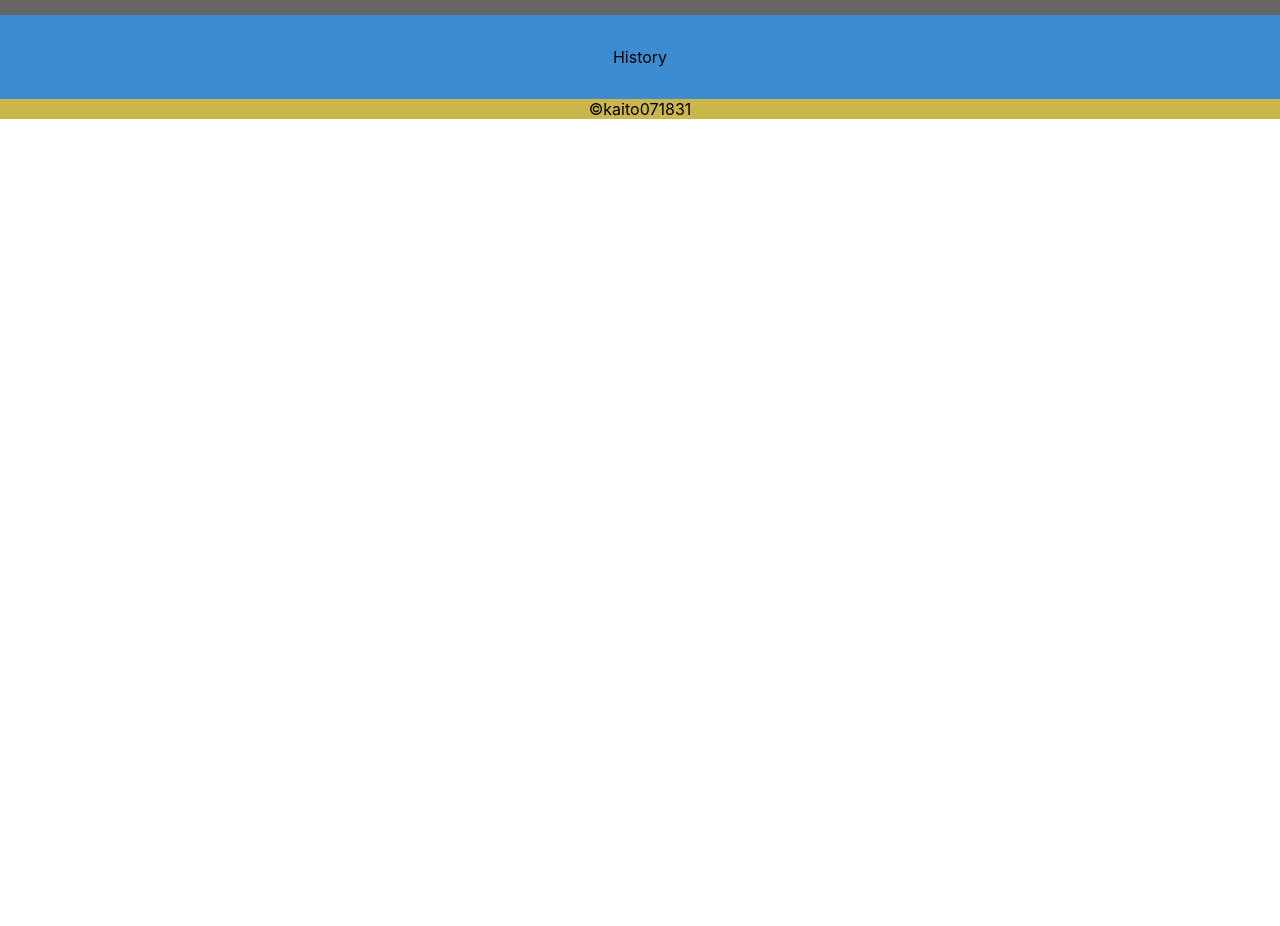
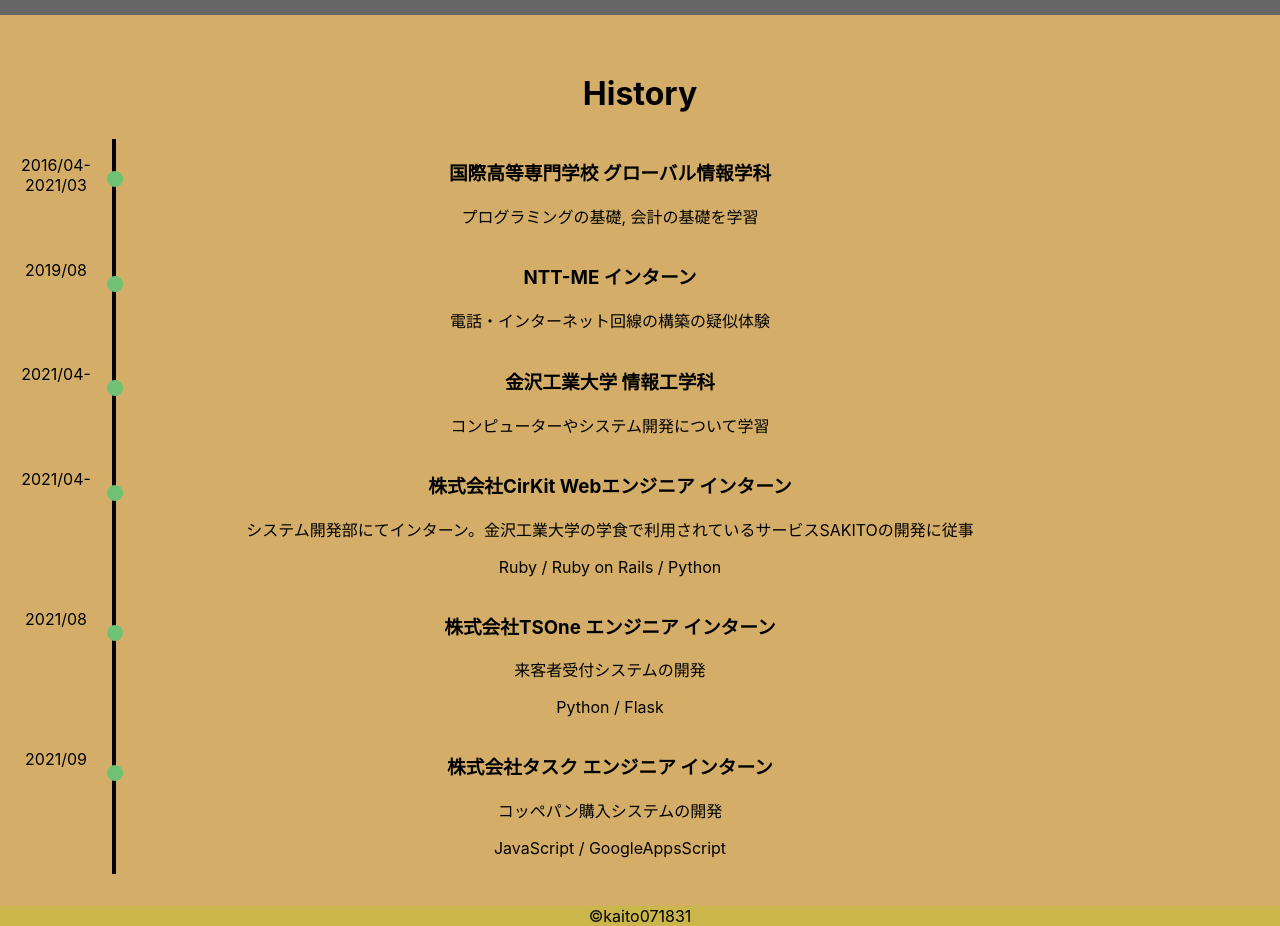
Before and after one commit to kaito071831/blog_app, a Next.js app: page / in a window 1280 px wide. Shown: the part 760-1686 px from the top of the page. Before the commit the page ends 879 px from the top, so only its background shows below. Built offline with nearby package versions, Linux system fonts and the light colour scheme; a web font is replaced by a local one.

Commit message:
内容作成

```diff
--- a/src/Category/history.tsx
+++ b/src/Category/history.tsx
@@ -1,10 +1,102 @@
+import styled from "styled-components"
 import { Contents } from "../components/content"
+import { pc } from "../styles/media"
 
+const HistoryH2 = styled.h2`
+  color: #000000;
+  font-size: 2rem;
+`
+
+
+const HistoryLi = styled.div`
+  margin-bottom: 4rem;
+  ${pc`
+    overflow: hidden;
+    margin: 0;
+    position: relative;
+  `}
+`
+
+const HistoryP = styled.p`
+  ${pc`
+    width: 7rem;
+    float: left;
+    margin-top: 1rem;
+  `}
+`
+
+const HistoryDiv = styled.div`
+  ${pc`
+    width: 75%;
+    float: left;
+    border-left: 0.25rem #000000 solid;
+    padding-left: 2rem;
+  `}
+  &:before {
+    ${pc`
+      content: '';
+      width: 1rem;
+      height: 1rem;
+      background: #6fc173;
+      position: absolute;
+      left: 6.7rem;
+      top: 2rem;
+      border-radius: 100%;
+    `}
+  }
+`
 
 export const History = () => {
   return(
-    <Contents bgColor="#3d8bd0">
-      History
+    <Contents bgColor="#d4ae69">
+      <HistoryH2>History</HistoryH2>
+      <div>
+        <HistoryLi>
+          <HistoryP>2016/04-2021/03</HistoryP>
+          <HistoryDiv>
+            <h3>国際高等専門学校 グローバル情報学科</h3>
+            <p>プログラミングの基礎, 会計の基礎を学習</p>
+          </HistoryDiv>
+        </HistoryLi>
+        <HistoryLi>
+          <HistoryP>2019/08</HistoryP>
+          <HistoryDiv>
+            <h3>NTT-ME インターン</h3>
+            <p>電話・インターネット回線の構築の疑似体験</p>
+          </HistoryDiv>
+        </HistoryLi>
+        <HistoryLi>
+          <HistoryP>2021/04-</HistoryP>
+          <HistoryDiv>
+            <h3>金沢工業大学 情報工学科</h3>
+            <p>コンピューターやシステム開発について学習</p>
+          </HistoryDiv>
+        </HistoryLi>
+        <HistoryLi>
+          <HistoryP>2021/04-</HistoryP>
+          <HistoryDiv>
+            <h3>株式会社CirKit Webエンジニア インターン</h3>
+            <p>システム開発部にてインターン。金沢工業大学の学食で利用されているサービスSAKITOの開発に従事</p>
+            <p>Ruby / Ruby on Rails / Python</p>
+          </HistoryDiv>
+        </HistoryLi>
+        <HistoryLi>
+          <HistoryP>2021/08</HistoryP>
+          <HistoryDiv>
+            <h3>株式会社TSOne エンジニア インターン</h3>
+            <p>来客者受付システムの開発</p>
+            <p>Python / Flask</p>
+          </HistoryDiv>
+        </HistoryLi>
+        <HistoryLi>
+          <HistoryP>2021/09</HistoryP>
+          <HistoryDiv>
+            <h3>株式会社タスク エンジニア インターン</h3>
+            <p>コッペパン購入システムの開発</p>
+            <p>JavaScript / GoogleAppsScript</p>
+          </HistoryDiv>
+        </HistoryLi>
+      </div>
     </Contents>
   )
 }
```
